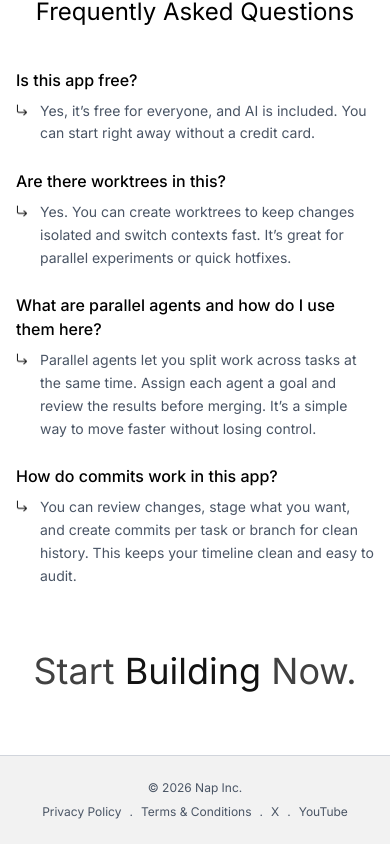
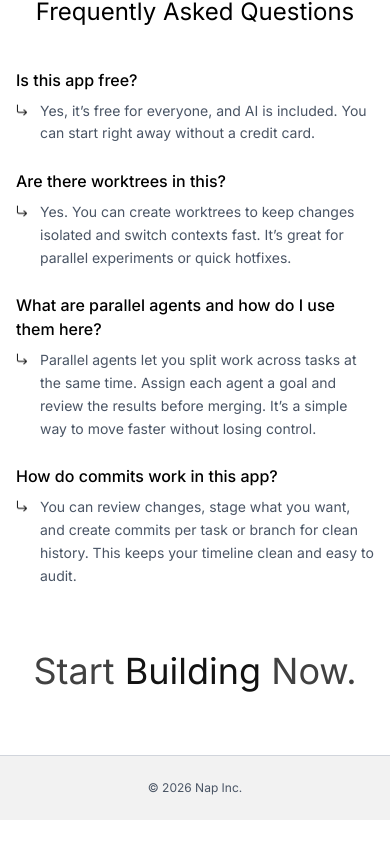
Before and after one commit to farzeenilyaszargar/nap-ide, a Next.js app: page / in a window 390 px wide. Shown: the part 2511-3355 px from the top of the page. After the commit the page ends 3331 px from the top, so only its background shows below. Built offline with nearby package versions, Linux system fonts and the light colour scheme.

Commit message:
Hide footer links on mobile

```diff
--- a/components/footer.tsx
+++ b/components/footer.tsx
@@ -5,7 +5,7 @@ export default function Footer() {
         <footer className="w-full border-t border-gray-300 bg-[#f2f2f2] px-5 py-6 text-black sm:px-5 lg:px-10">
             <div className="mx-auto flex w-full max-w-6xl flex-col items-center justify-between gap-2 text-xs text-gray-600 sm:flex-row sm:text-sm">
                 <span className="whitespace-nowrap">© 2026 Nap Inc.</span>
-                <div className="flex flex-wrap items-center justify-center gap-2 sm:justify-end">
+                <div className="hidden flex-wrap items-center justify-center gap-2 sm:flex sm:justify-end">
                     <Link className="whitespace-nowrap transition-colors hover:text-black" href="/privacy">Privacy Policy</Link>
                     <span>.</span>
                     <Link className="whitespace-nowrap transition-colors hover:text-black" href="/tc">Terms &amp; Conditions</Link>
```
